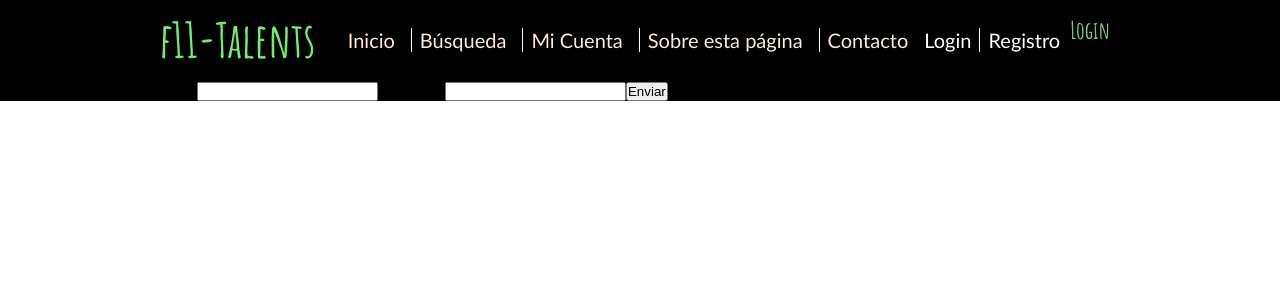
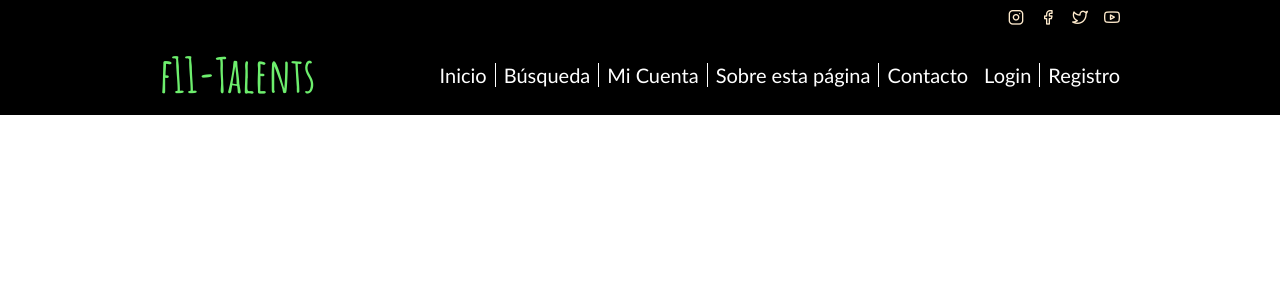
Before and after one commit to silviofurlan/proyecto_ojeador, a React (Create React App) app in the folder f11talents/: page /login in a window 1280 px wide. Shown: the top 300 px of the page. Built offline with nearby package versions, Linux system fonts and the light colour scheme.

Commit message:
Creacion de componentes Intro y Register

```diff
--- a/f11talents/src/App.js
+++ b/f11talents/src/App.js
@@ -25,13 +25,20 @@ function App() {
       <header className='principal'>
         <div className='wrapper'>
 
+        <ul className="social">
+                <li><a href="#"><span class="icon icon-instagram"></span></a></li>
+                <li><a href="#"><span class="icon icon-facebook"></span></a></li>
+                <li><a href="#"><span class="icon icon-twitter"></span></a></li>
+                <li><a href="#"><span class="icon icon-youtube"></span></a></li>
+            </ul>
+
         <div className="divLogo">
                 <h1><a class="logo" href="/">f11-Talents</a>
                 </h1>
+            </div>
 
-            </div>
           <nav>
-            <ul className='social'>
+            <ul className='navigation-list'>
               <li>
                 <Link to='/'>Inicio</Link>
               </li>
@@ -67,8 +74,11 @@ function App() {
               )}
             </div>
           </nav>
+          </div>
+      </header>
 
-          <Switch>
+      <div className="Switch">
+      <Switch>
             <Route path='/buscar'>
               <Search />
             </Route>
@@ -89,15 +99,16 @@ function App() {
               <AboutUs />
             </Route>
             <Route path='/contact'>
-              <ContactUs />
+            <ContactUs />
             </Route>
             <Route path='/'>
               <Home />
             </Route>
           </Switch>
-        </div>
-      </header>
+          </div>
     </Router>
+
+
   );
 }
 
--- /dev/null
+++ b/f11talents/src/components/Intro.js
@@ -0,0 +1,8 @@
+export default function Intro() {
+    return (
+        <div id="intro">
+       <h1> Ojeador Deportivo</h1>
+        <p>Lorem</p>
+    </div>
+    );
+}
--- /dev/null
+++ b/f11talents/src/components/Register.js
@@ -0,0 +1,11 @@
+import {RegisterForm} from "./RegisterForm";
+
+export default function Register() {
+    return (
+        <section id="contenedor-Registro">
+
+         <section class="formRegistro"></section>
+            <RegisterForm/>
+        </section>
+    );
+}
--- a/f11talents/src/components/pages/Home.js
+++ b/f11talents/src/components/pages/Home.js
@@ -1,5 +1,12 @@
+import Intro from "../Intro";
+import Register from "../Register";
+
 export default function Home() {
-  return <div>
+  return (
+    <div>
+    <Intro />
+    <Register />
+    </div>
 
-  </div>;
+  );
 }
```
